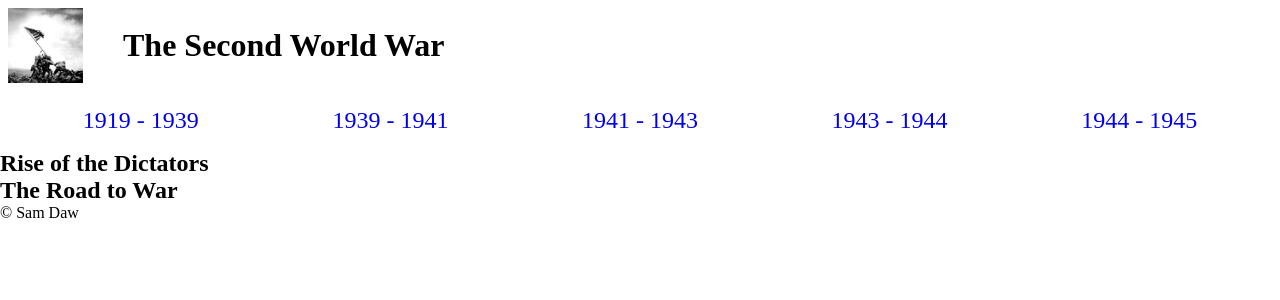
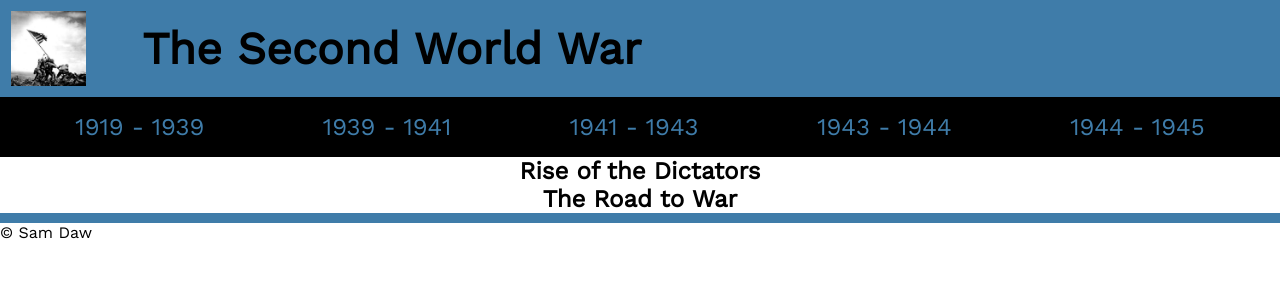
Before and after one commit to samdaw13/samdaw13.github.io, a PHP site: page /project/ww21914-1939.html in a window 1280 px wide. Shown: the top 300 px of the page. Run offline with PHP 8.4, Linux system fonts and the light colour scheme.

Commit message:
finalize page one

```diff
--- a/project/script.js
+++ b/project/script.js
@@ -30,7 +30,18 @@ function getPeople(url){
             secondRow.appendChild(tableData);
             anchor.addEventListener('click', function(event){
                event.preventDefault();
-                document.getElementById('information').innerHTML = person.rise-to-power;
+                document.getElementById('information').style.display = 'block';
+
+                document.getElementById('nickname').innerHTML = person.nickname;
+
+                document.getElementById('birthdate').innerHTML = person.birthdate;
+
+                document.getElementById('birthplace').innerHTML = person.birthplace;
+
+                document.getElementById('deathdate').innerHTML = person.deathdate;
+
+                document.getElementById('rise-to-power').innerHTML = person.risetopower;
+
             });
         });
     });
--- a/project/style.css
+++ b/project/style.css
@@ -1,10 +1,13 @@
+@import url('https://fonts.googleapis.com/css?family=Work+Sans');
 *{
     padding: 0;
     margin: 0;
+    font-family: 'Work Sans', sans-serif;
 }
 header section{
     display: flex;
-    align-items: center
+    align-items: center;
+    background-color: rgb(63, 124, 169);
 }
 header img{
     height: 75px;
@@ -16,6 +19,7 @@ header h1{
 }
 nav{
     padding: 1em;
+    background-color: rgb(0, 0, 0);
 }
 nav ul{
     display: flex;
@@ -23,8 +27,54 @@ nav ul{
     justify-content: space-around
 }
 nav li{
-    font-size: 1.5em;
+    font-size: 1em;
 }
 nav a{
     text-decoration: none;
+    color: rgb(63, 124, 169);
 }
+nav a:visited{
+    color: rgb(219, 163, 98);
+}
+nav a:hover{
+    color: rgb(94, 219, 98);
+}
+#title{
+    display: flex;
+    flex-flow: column;
+    align-items: center;
+}
+#image-gallery{
+    background-color: rgb(63, 124, 169);
+    padding: .3em 0em;
+    display: flex;
+    justify-content: center
+}
+table img{
+    width: 85%;
+}
+table a{
+    text-decoration: none;
+    color: rgb(63, 124, 169);
+}
+table a:visited{
+    color: rgb(219, 163, 98);
+}
+table a:hover{
+    color: rgb(94, 219, 98);
+}
+#information{
+    display: none;
+    padding: 1em;
+}
+.styleInfomationChildren{
+    padding: .3em;
+}
+@media screen and (min-width: 550px){
+    header section{
+        font-size: 1.4em
+    }
+    nav li{
+        font-size: 1.5em;
+    }
+}
--- a/project/ww21914-1939.html
+++ b/project/ww21914-1939.html
@@ -33,21 +33,26 @@
         <section id="image-gallery">
             <table>
                 <tr id="row-one">
-                    <!--<td><img src="images/adolf-hitler.jpg" alt="A picture of Adolf Hitler" id="hitler-pic"></td>
-                    <td><img src="images/benito-mussolini.jpg" alt="A picture of Benito Mussolini" id="mussolini-pic"></td>
-                    <td><img src="images/hirohito.jpg" alt="A picture of Michinomiya Hirohito" id="hirohito-pic"></td>
-                    <td><img src="images/joseph-stalin.jpg" alt="A picture of Joseph Stalin" id="Stalin-pic"></td>-->
+
                 </tr>
                 <tr id="row-two">
-                    <!--<td><a href="#">Aldolf Hitler</a></td>
-                    <td><a href="#">Benito Mussolini</a></td>
-                    <td><a href="#">Michinomiya Hirohito</a></td>
-                    <td><a href="#">Joseph Stalin</a></td>-->
+
                 </tr>
             </table>
         </section>
         <section id="information">
+            <h2 id="nickname" class="styleInfomationChildren"></h2>
+            <dl class="styleInfomationChildren">
+                <dt>Born on: </dt>
+                <dd id="birthdate"></dd>
+                <dt>Birth Place: </dt>
+                <dd id="birthplace"></dd>
+                <dt>Died on: </dt>
+                <dd id="deathdate"></dd>
+            </dl>
+            <div id="rise-to-power">
 
+            </div>
         </section>
     </main>
     <footer>
```
Also changed, not shown: project/info.json (+4 -4 lines).
